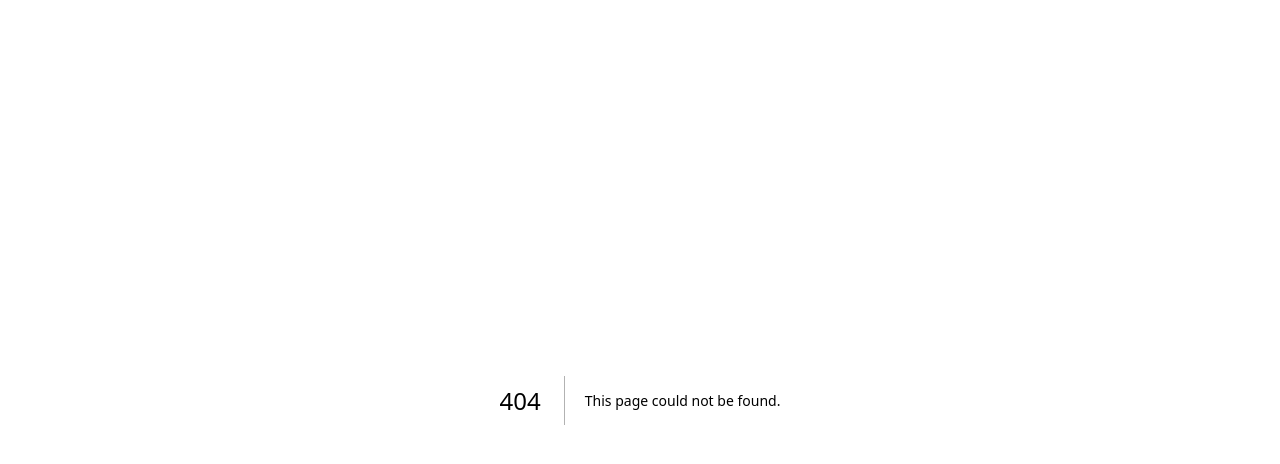
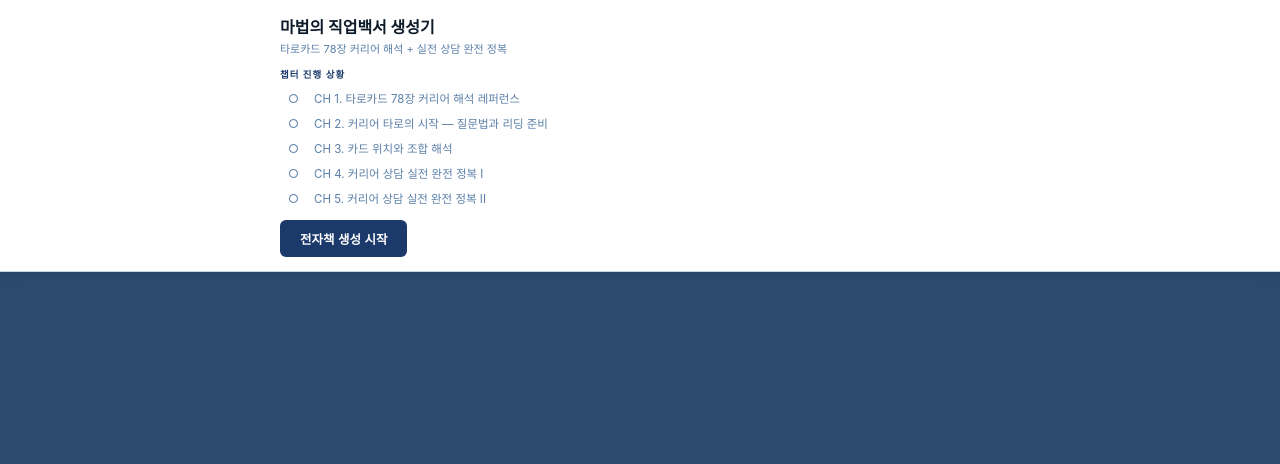
Before and after one commit to park2011502/ebookmaker, a Next.js app: page /career in a window 1280 px wide. Before the commit this address had no page. Shown: the top 464 px of the page. Built offline with nearby package versions, Linux system fonts and the light colour scheme.

Commit message:
Create page.tsx

```diff
--- /dev/null
+++ b/app/career/page.tsx
@@ -0,0 +1,213 @@
+"use client";
+
+import { useState } from "react";
+
+const CHAPTERS = [
+  { index: 0, number: 1, title: "타로카드 78장 커리어 해석 레퍼런스", sections: 25 },
+  { index: 1, number: 2, title: "커리어 타로의 시작 — 질문법과 리딩 준비", sections: 4 },
+  { index: 2, number: 3, title: "카드 위치와 조합 해석", sections: 4 },
+  { index: 3, number: 4, title: "커리어 상담 실전 완전 정복 I", sections: 4 },
+  { index: 4, number: 5, title: "커리어 상담 실전 완전 정복 II", sections: 5 },
+];
+
+type Status = "idle" | "generating" | "done" | "error";
+
+export default function CareerPage() {
+  const [status, setStatus] = useState<Status>("idle");
+  const [currentStep, setCurrentStep] = useState("");
+  const [allHtml, setAllHtml] = useState("");
+  const [allCss, setAllCss] = useState("");
+  const [errorMsg, setErrorMsg] = useState("");
+  const [doneChapters, setDoneChapters] = useState(0);
+
+  async function generateAll() {
+    setStatus("generating");
+    setAllHtml("");
+    setAllCss("");
+    setErrorMsg("");
+    setDoneChapters(0);
+
+    let combinedHtml = "";
+    let combinedCss = "";
+    let nextPage = 1;
+
+    for (let ci = 0; ci < CHAPTERS.length; ci++) {
+      const ch = CHAPTERS[ci];
+
+      setCurrentStep(`챕터 ${ch.number} 오프너 생성 중...`);
+      try {
+        const res = await fetch("/api/generate-career", {
+          method: "POST",
+          headers: { "Content-Type": "application/json" },
+          body: JSON.stringify({ chapterIndex: ch.index, sectionIndex: -1, startPage: nextPage }),
+        });
+        if (!res.ok) throw new Error((await res.json()).error);
+        const data = await res.json();
+        combinedHtml += data.html;
+        if (data.css) combinedCss = data.css;
+        nextPage = data.nextStartPage;
+        setAllHtml(combinedHtml);
+        setAllCss(combinedCss);
+      } catch (e: unknown) {
+        setErrorMsg(`챕터 ${ch.number} 오프너 오류: ${e instanceof Error ? e.message : "오류"}`);
+        setStatus("error");
+        return;
+      }
+
+      for (let si = 0; si < ch.sections; si++) {
+        if (ch.index === 0) {
+          const isMinor = si >= 11;
+          const label = isMinor ? `마이너 ${si - 10}/${14}` : `메이저 ${si + 1}/11`;
+          setCurrentStep(`챕터 1 · ${label} 생성 중...`);
+        } else {
+          setCurrentStep(`챕터 ${ch.number} · 섹션 ${si + 1}/${ch.sections} 생성 중...`);
+        }
+
+        try {
+          const res = await fetch("/api/generate-career", {
+            method: "POST",
+            headers: { "Content-Type": "application/json" },
+            body: JSON.stringify({ chapterIndex: ch.index, sectionIndex: si, startPage: nextPage }),
+          });
+          if (!res.ok) throw new Error((await res.json()).error);
+          const data = await res.json();
+          combinedHtml += data.html;
+          nextPage = data.nextStartPage;
+          setAllHtml(combinedHtml);
+        } catch (e: unknown) {
+          setErrorMsg(`챕터 ${ch.number} 섹션 ${si + 1} 오류: ${e instanceof Error ? e.message : "오류"}`);
+          setStatus("error");
+          return;
+        }
+      }
+
+      setDoneChapters(ci + 1);
+    }
+
+    setStatus("done");
+    setCurrentStep("완성! 🎉");
+  }
+
+  function handleDownload() {
+    const full = `<!DOCTYPE html>
+<html lang="ko">
+<head>
+<meta charset="UTF-8">
+<title>3초만에 외워지는 마법의 직업백서</title>
+<style>${allCss}</style>
+</head>
+<body>
+${allHtml}
+</body>
+</html>`;
+    const blob = new Blob([full], { type: "text/html;charset=utf-8" });
+    const url = URL.createObjectURL(blob);
+    const a = document.createElement("a");
+    a.href = url;
+    a.download = "마법의직업백서_타로전자책.html";
+    a.click();
+    URL.revokeObjectURL(url);
+  }
+
+  const totalSteps = CHAPTERS.reduce((a, c) => a + c.sections + 1, 0);
+  const doneSteps = CHAPTERS.slice(0, doneChapters).reduce((a, c) => a + c.sections + 1, 0);
+  const progress = status === "done" ? 100 : Math.round((doneSteps / totalSteps) * 100);
+
+  return (
+    <>
+      <div id="ctrl">
+        <div className="inner">
+          <div className="hd">
+            <h1>마법의 직업백서 생성기</h1>
+            <p>타로카드 78장 커리어 해석 + 실전 상담 완전 정복</p>
+          </div>
+
+          <div className="toc">
+            <h3>챕터 진행 상황</h3>
+            <ul>
+              {CHAPTERS.map((ch, i) => (
+                <li key={i} className={
+                  i < doneChapters ? "done" :
+                  status === "generating" && i === doneChapters ? "active" : ""
+                }>
+                  <span className="ico">
+                    {i < doneChapters ? "✅" :
+                     status === "generating" && i === doneChapters ? "⏳" : "○"}
+                  </span>
+                  <span>CH {ch.number}. {ch.title}</span>
+                </li>
+              ))}
+            </ul>
+          </div>
+
+          {status !== "idle" && (
+            <div className="prog">
+              <div className="bar"><div className="fill" style={{ width: `${progress}%` }} /></div>
+              <div className="lbl">
+                {status === "done" ? "전체 생성 완료! 🎉" :
+                 status === "error" ? `오류: ${errorMsg}` : currentStep}
+              </div>
+            </div>
+          )}
+
+          <div className="btns">
+            <button className="btn-main" onClick={generateAll} disabled={status === "generating"}>
+              {status === "generating" ? "생성 중..." :
+               status === "done" ? "다시 생성" : "전자책 생성 시작"}
+            </button>
+            {status === "done" && (
+              <button className="btn-dl" onClick={handleDownload}>HTML 다운로드</button>
+            )}
+          </div>
+
+          {status === "done" && (
+            <div className="guide">
+              💡 다운로드한 HTML을 크롬으로 열고<br/>
+              Ctrl+P → 용지 <strong>A5</strong> · 여백 <strong>없음</strong> · 배경 그래픽 <strong>✅</strong> → PDF 저장
+            </div>
+          )}
+        </div>
+      </div>
+
+      {allHtml && (
+        <div id="preview">
+          <style dangerouslySetInnerHTML={{ __html: allCss }} />
+          <div dangerouslySetInnerHTML={{ __html: allHtml }} />
+        </div>
+      )}
+
+      <style>{`
+        *{box-sizing:border-box;margin:0;padding:0;}
+        body{background:#2C4A6E;font-family:-apple-system,sans-serif;}
+        #ctrl{position:sticky;top:0;z-index:100;background:#fff;border-bottom:1px solid #C5D4E8;padding:14px 20px;box-shadow:0 2px 12px rgba(0,0,0,0.08);}
+        .inner{max-width:720px;margin:0 auto;display:flex;flex-direction:column;gap:11px;}
+        .hd h1{font-size:16px;color:#0D1B2A;font-weight:700;margin-bottom:2px;}
+        .hd p{font-size:11px;color:#5B7FA8;}
+        .toc h3{font-size:9.5px;color:#1B3A6B;font-weight:600;letter-spacing:1px;text-transform:uppercase;margin-bottom:6px;}
+        .toc ul{list-style:none;display:flex;flex-direction:column;gap:3px;}
+        .toc li{display:flex;align-items:center;gap:8px;font-size:11.5px;color:#5B7FA8;padding:3px 8px;border-radius:4px;}
+        .toc li.active{background:#F4F7FC;color:#1B3A6B;font-weight:600;}
+        .toc li.done{color:#2C4A6E;}
+        .ico{font-size:12px;flex-shrink:0;width:18px;}
+        .prog{display:flex;flex-direction:column;gap:4px;}
+        .bar{height:5px;background:#E8EDF5;border-radius:10px;overflow:hidden;}
+        .fill{height:100%;background:#1B3A6B;border-radius:10px;transition:width 0.4s ease;}
+        .lbl{font-size:10.5px;color:#5B7FA8;}
+        .btns{display:flex;gap:9px;}
+        .btn-main{padding:9px 20px;background:#1B3A6B;color:#fff;border:none;border-radius:6px;font-size:12.5px;font-weight:600;cursor:pointer;}
+        .btn-main:hover:not(:disabled){background:#142D54;}
+        .btn-main:disabled{background:#7BA3D4;cursor:not-allowed;}
+        .btn-dl{padding:9px 20px;background:#fff;color:#1B3A6B;border:1.5px solid #1B3A6B;border-radius:6px;font-size:12.5px;font-weight:600;cursor:pointer;}
+        .btn-dl:hover{background:#F4F7FC;}
+        .guide{font-size:10.5px;color:#2C4A6E;background:#E8EDF5;padding:8px 12px;border-radius:4px;line-height:1.7;}
+        #preview{display:flex;flex-direction:column;align-items:center;padding:28px 20px;gap:14px;}
+        @media print{
+          #ctrl{display:none!important;}
+          #preview{padding:0;gap:0;background:none;}
+          body{background:none;}
+          @page{size:A5;margin:0;}
+        }
+      `}</style>
+    </>
+  );
+}
```
